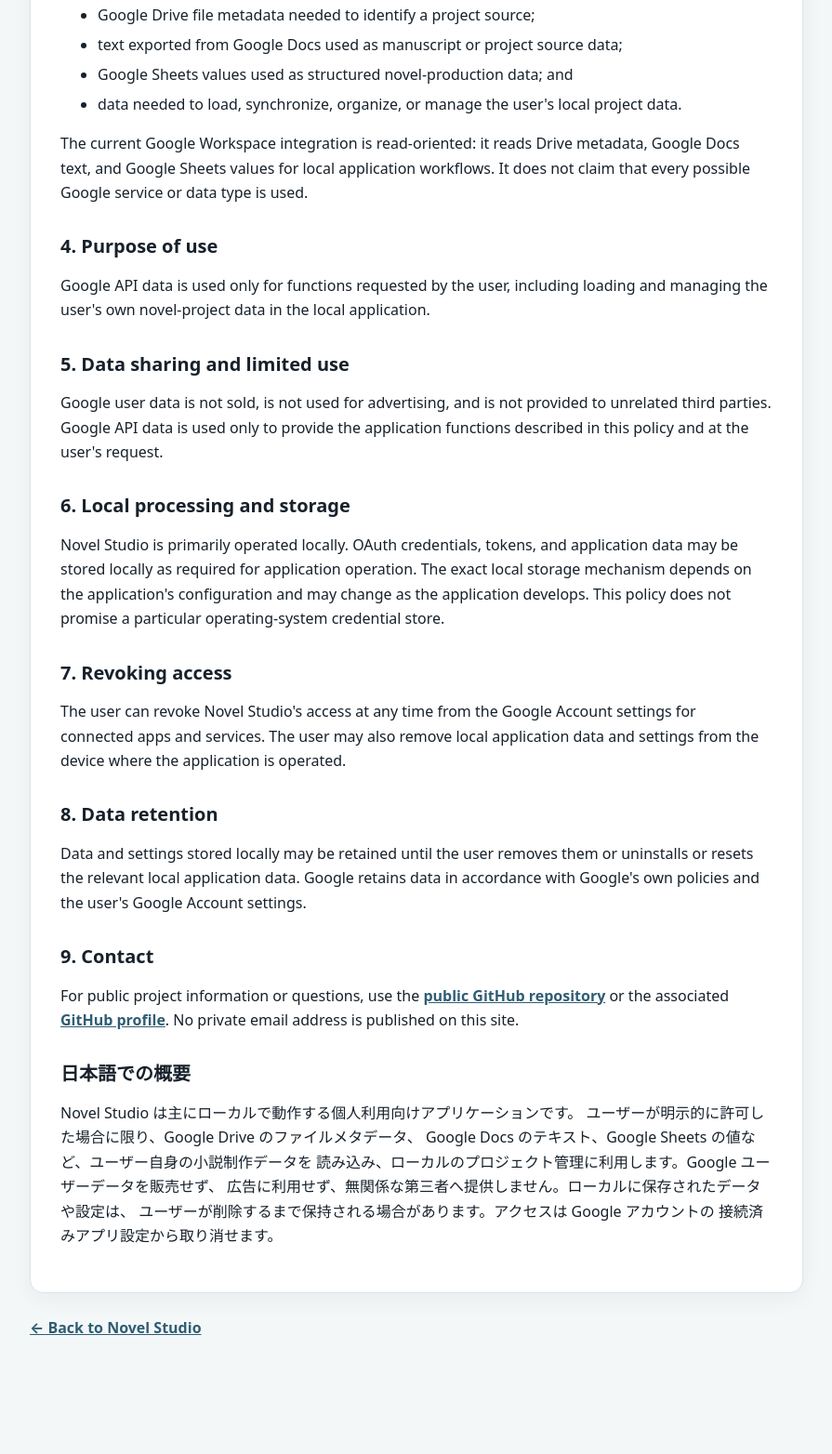
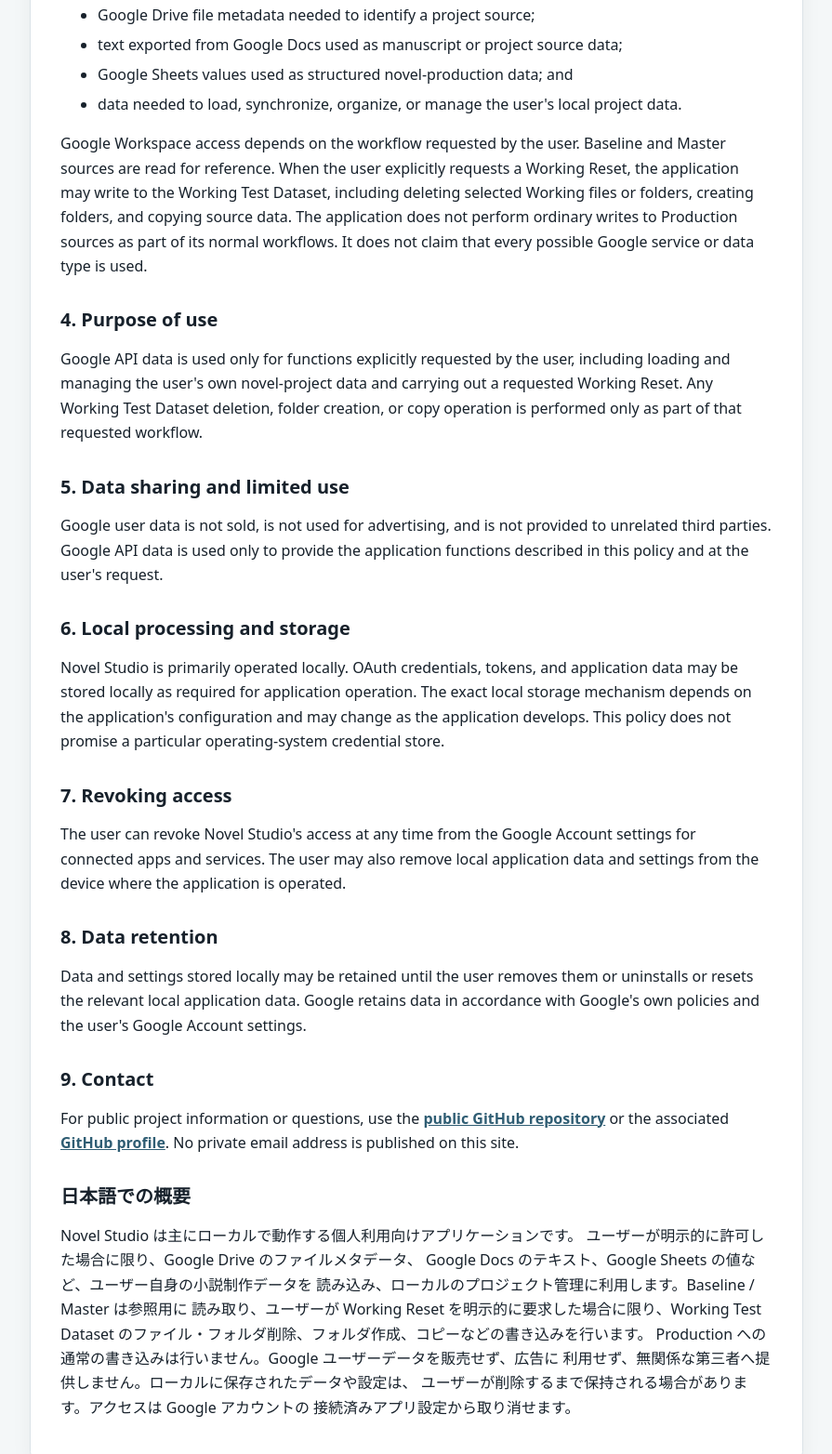
Before and after one commit to ttakahashi-uruz7/ttakahashi-uruz7.github.io, a plain HTML site: page privacy.html in a window 1280 px wide. Shown: the part 599-2163 px from the top of the page at 93% size, without its empty margins (192-1087 px from the left). Before the commit the page ends 2121 px from the top, so only its background shows below. Drawn offline with Linux system fonts and the light colour scheme.

Commit message:
docs: align privacy policy with working reset writes

```diff
--- a/privacy.html
+++ b/privacy.html
@@ -39,15 +39,21 @@
           <li>data needed to load, synchronize, organize, or manage the user's local project data.</li>
         </ul>
         <p>
-          The current Google Workspace integration is read-oriented: it reads Drive metadata,
-          Google Docs text, and Google Sheets values for local application workflows. It does
-          not claim that every possible Google service or data type is used.
+          Google Workspace access depends on the workflow requested by the user. Baseline and
+          Master sources are read for reference. When the user explicitly requests a Working
+          Reset, the application may write to the Working Test Dataset, including deleting
+          selected Working files or folders, creating folders, and copying source data. The
+          application does not perform ordinary writes to Production sources as part of its
+          normal workflows. It does not claim that every possible Google service or data type
+          is used.
         </p>
 
         <h2>4. Purpose of use</h2>
         <p>
-          Google API data is used only for functions requested by the user, including loading
-          and managing the user's own novel-project data in the local application.
+          Google API data is used only for functions explicitly requested by the user, including
+          loading and managing the user's own novel-project data and carrying out a requested
+          Working Reset. Any Working Test Dataset deletion, folder creation, or copy operation
+          is performed only as part of that requested workflow.
         </p>
 
         <h2>5. Data sharing and limited use</h2>
@@ -93,8 +99,11 @@
           Novel Studio は主にローカルで動作する個人利用向けアプリケーションです。
           ユーザーが明示的に許可した場合に限り、Google Drive のファイルメタデータ、
           Google Docs のテキスト、Google Sheets の値など、ユーザー自身の小説制作データを
-          読み込み、ローカルのプロジェクト管理に利用します。Google ユーザーデータを販売せず、
-          広告に利用せず、無関係な第三者へ提供しません。ローカルに保存されたデータや設定は、
+          読み込み、ローカルのプロジェクト管理に利用します。Baseline / Master は参照用に
+          読み取り、ユーザーが Working Reset を明示的に要求した場合に限り、Working Test
+          Dataset のファイル・フォルダ削除、フォルダ作成、コピーなどの書き込みを行います。
+          Production への通常の書き込みは行いません。Google ユーザーデータを販売せず、広告に
+          利用せず、無関係な第三者へ提供しません。ローカルに保存されたデータや設定は、
           ユーザーが削除するまで保持される場合があります。アクセスは Google アカウントの
           接続済みアプリ設定から取り消せます。
         </p>
```
